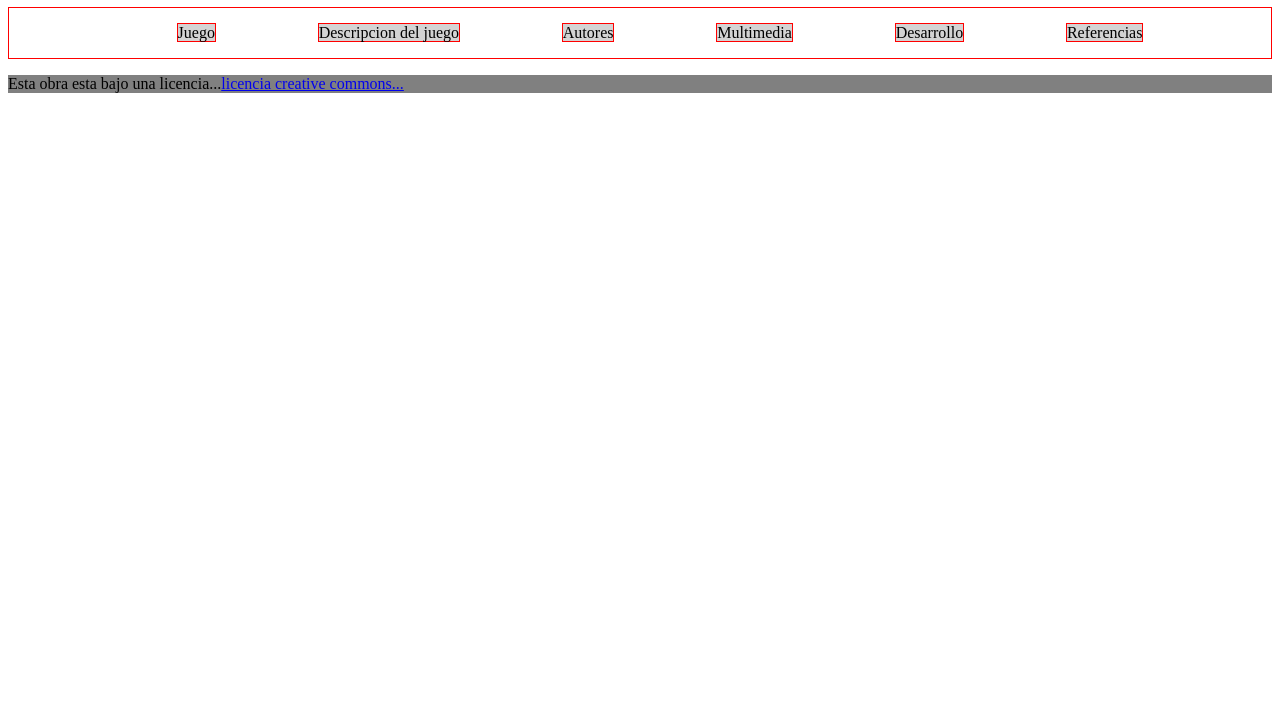
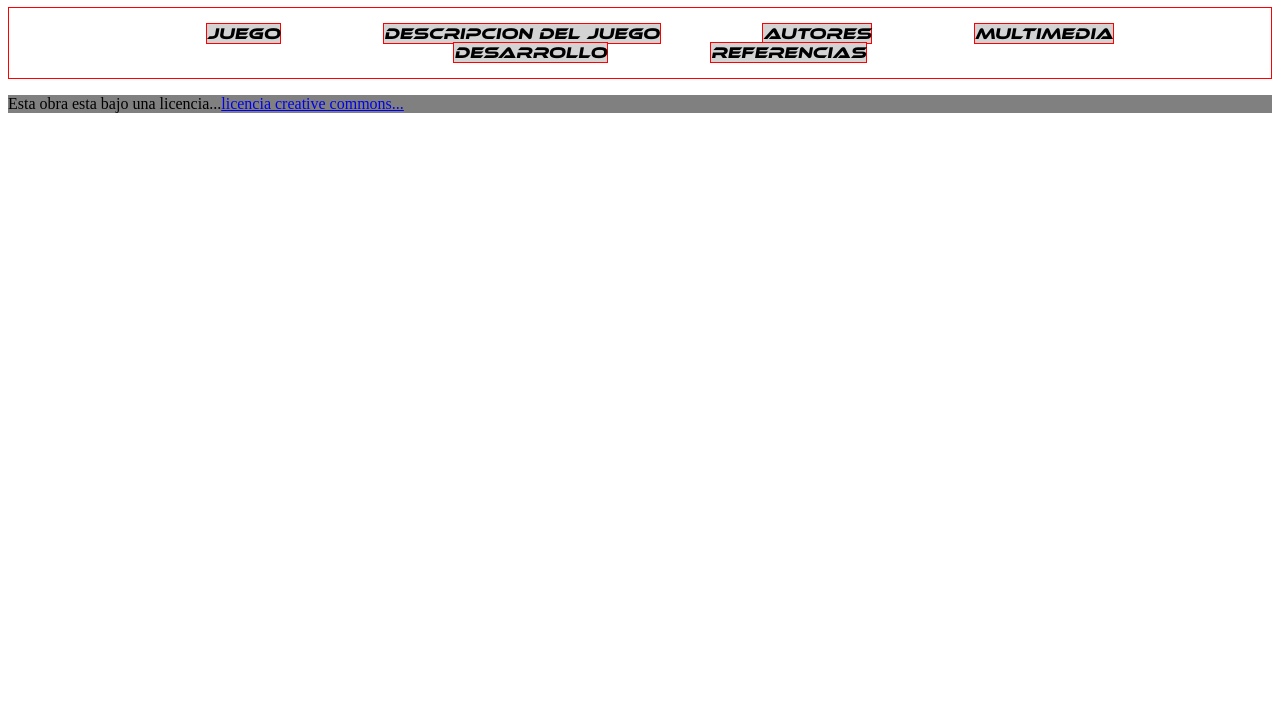
Before and after one commit to Aplicaciones-Multimedia-2022/amm22-pweb-gst-pixel_team, a plain HTML site: page main/src/index.html in a window 1280 px wide. Shown: the part 73-800 px from the top of the page. Drawn offline with Linux system fonts and the light colour scheme.

Commit message:
Update styles.css

```diff
--- a/main/src/styles.css
+++ b/main/src/styles.css
@@ -1,3 +1,8 @@
+@font-face{
+    font-family: ethnocentric;
+    src: url(/main/resources/ethnocentric\ rg\ it.otf);
+}
+
 :root{
     --black-dark: rgb(35, 39, 42);
     --blakc-light: rgb(44, 47, 51);
@@ -27,6 +32,7 @@ nav{
     text-align:center;
     display: inline;
     background-color: lightgrey;
+    font-family: ethnocentric;
 }
 
 .tab.current{
```
